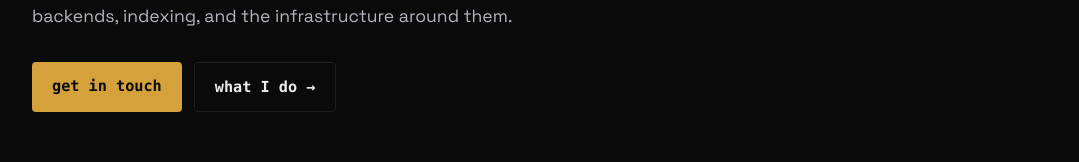
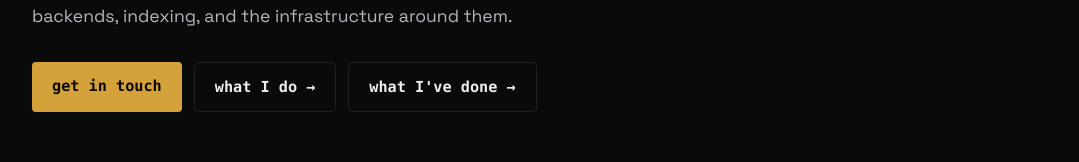
Before and after one commit to gregtaschuk/pyriteship, a React (Vite) app: page / in a window 1280 px wide. Shown: the part 432-594 px from the top of the page, without its empty margins (100-1179 px from the left). Built offline with nearby package versions, Linux system fonts and the light colour scheme; no server answers.

Commit message:
add link to experience

```diff
--- a/src/App.jsx
+++ b/src/App.jsx
@@ -23,6 +23,11 @@ export default function App() {
               className="btn btn-ghost"
               onClick={(e) => { e.preventDefault(); document.getElementById('work')?.scrollIntoView({ behavior: 'smooth' }) }}
             >what I do →</a>
+            <a
+              href="#/"
+              className="btn btn-ghost"
+              onClick={(e) => { e.preventDefault(); document.getElementById('experience')?.scrollIntoView({ behavior: 'smooth' }) }}
+            >what I've done →</a>
           </div>
         </section>
 
```
